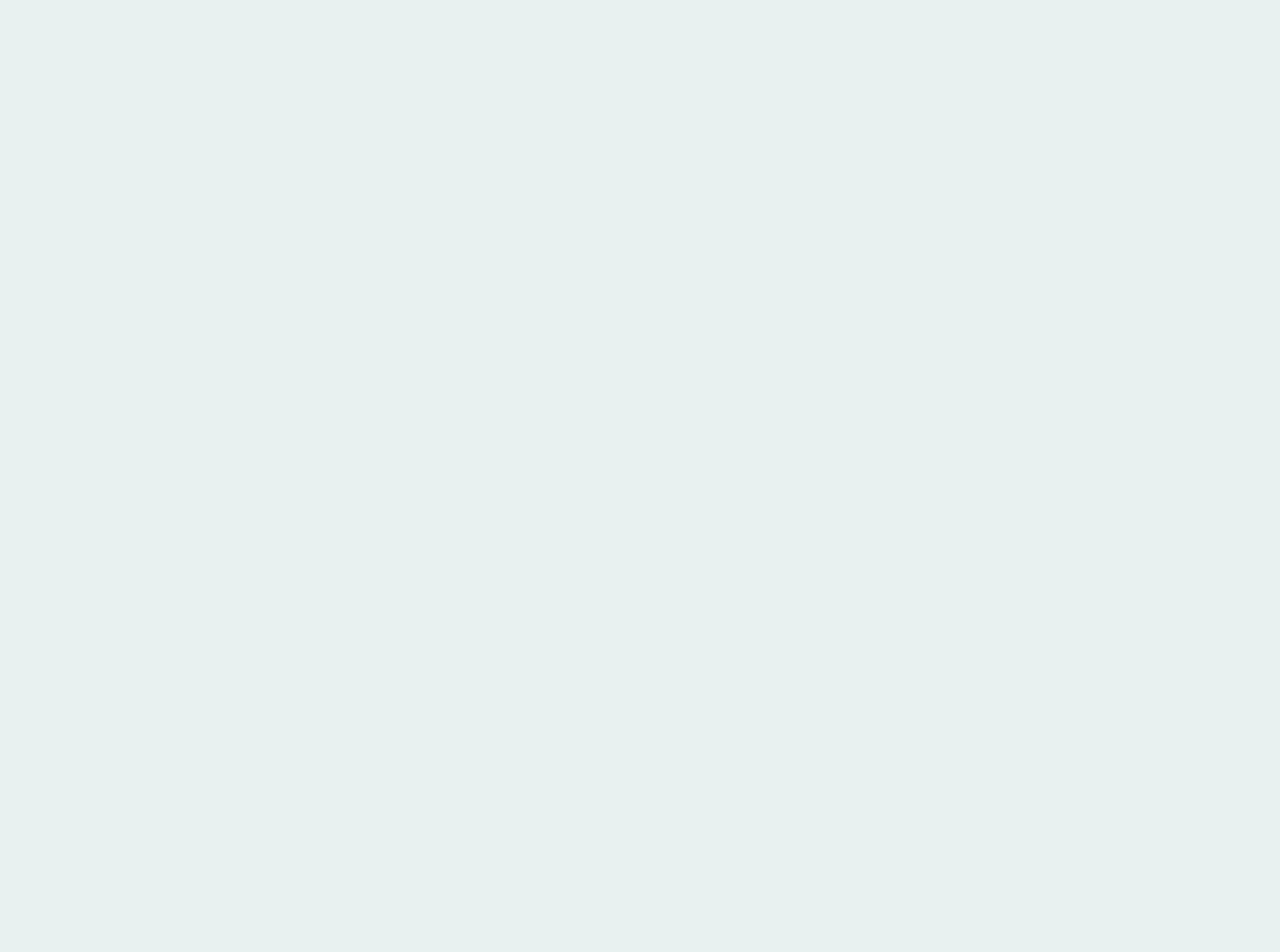
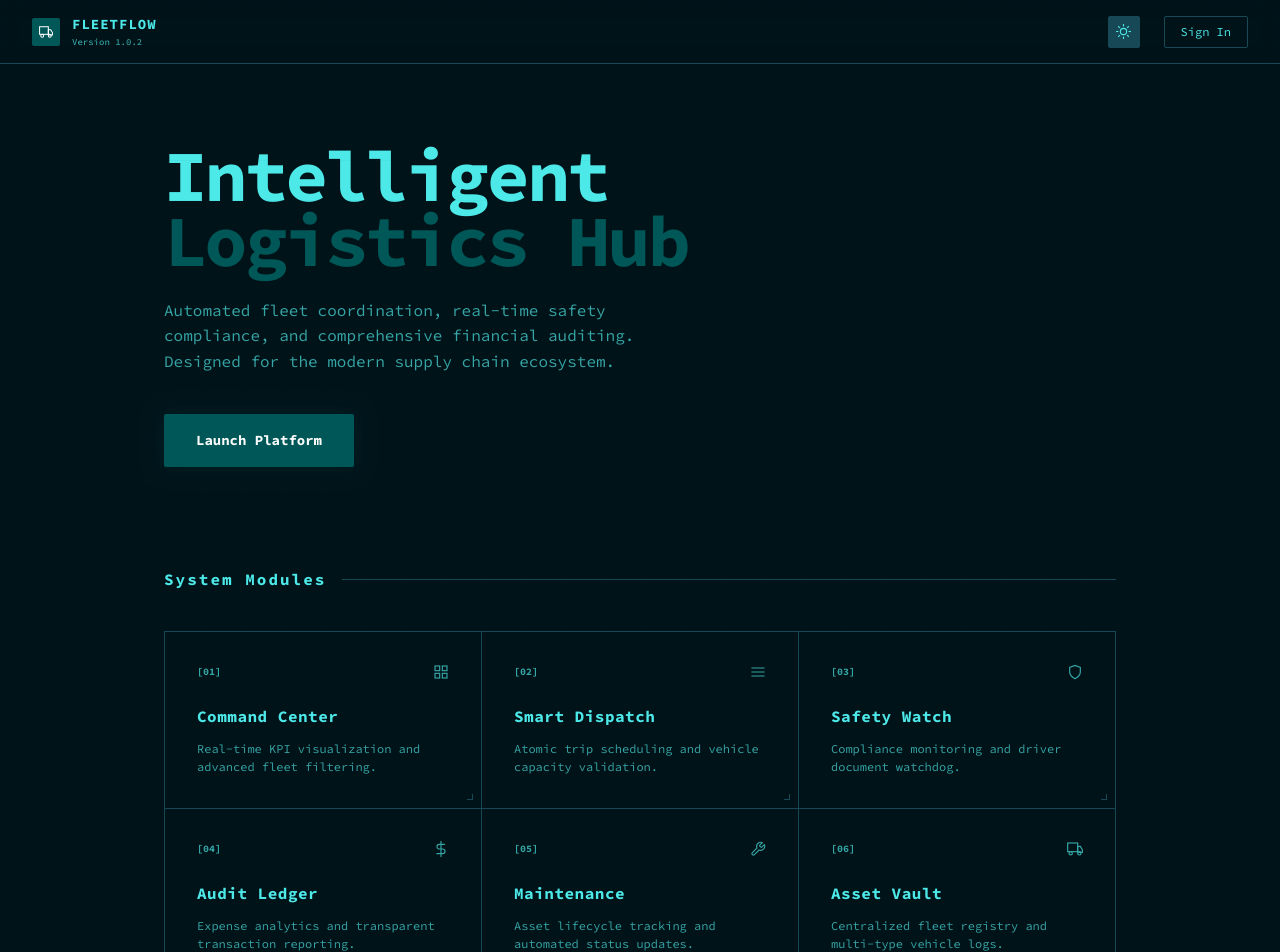
Before and after one commit to codebanditssss/fleetflow, a Next.js app: page / in a window 1280 px wide. Before the commit this address had no page. Shown: the top 952 px of the page. Before the commit the page ends 800 px from the top, so only its background shows below. Built offline with nearby package versions, Linux system fonts and the light colour scheme.

Commit message:
refine landing page with human-readable labels

```diff
--- a/app/page.tsx
+++ b/app/page.tsx
@@ -1,5 +1,204 @@
-import { redirect } from "next/navigation";
+"use client";
 
-export default function Home() {
-    redirect("/login");
+import Link from "next/link";
+import { useEffect, useState } from "react";
+import ThemeToggle from "@/components/ui/theme-toggle";
+import { IconVehicles, IconDashboard, IconSafety, IconFinance, IconTrips, IconWrench } from "@/components/dashboard/icons";
+
+export default function LandingPage() {
+    const [mounted, setMounted] = useState(false);
+
+    useEffect(() => { setMounted(true); }, []);
+
+    if (!mounted) return null;
+
+    return (
+        <div style={s.page}>
+            {/* Background HUD Lines */}
+            <div style={s.hudLines} />
+
+            <nav style={s.nav}>
+                <div style={s.logoGroup}>
+                    <div style={s.logoBox}><IconVehicles size={14} /></div>
+                    <div style={s.logoTextGroup}>
+                        <span style={s.logoText}>FLEETFLOW</span>
+                        <span style={s.logoSub}>Version 1.0.2</span>
+                    </div>
+                </div>
+                <div style={s.navRight}>
+                    <ThemeToggle />
+                    <Link href="/login" style={s.navLink}>Sign In</Link>
+                </div>
+            </nav>
+
+            <main style={s.main}>
+                {/* Hero HUD */}
+                <section style={s.hero}>
+                    <div style={s.heroContent}>
+                        <h1 style={s.title}>
+                            Intelligent <br />
+                            <span style={s.accent}>Logistics Hub</span>
+                        </h1>
+                        <p style={s.heroText}>
+                            Automated fleet coordination, real-time safety compliance,
+                            and comprehensive financial auditing. Designed for the
+                            modern supply chain ecosystem.
+                        </p>
+
+                        <div style={s.heroActions}>
+                            <Link href="/login" style={s.primaryBtn}>
+                                Launch Platform
+                            </Link>
+                        </div>
+                    </div>
+                </section>
+
+                {/* Modules Console */}
+                <section style={s.console}>
+                    <div style={s.consoleHeader}>
+                        <h2 style={s.consoleTitle}>System Modules</h2>
+                        <div style={s.consoleLine} />
+                    </div>
+
+                    <div style={s.moduleGrid}>
+                        <ModuleItem id="01" Icon={IconDashboard} title="Command Center" desc="Real-time KPI visualization and advanced fleet filtering." />
+                        <ModuleItem id="02" Icon={IconTrips} title="Smart Dispatch" desc="Atomic trip scheduling and vehicle capacity validation." />
+                        <ModuleItem id="03" Icon={IconSafety} title="Safety Watch" desc="Compliance monitoring and driver document watchdog." />
+                        <ModuleItem id="04" Icon={IconFinance} title="Audit Ledger" desc="Expense analytics and transparent transaction reporting." />
+                        <ModuleItem id="05" Icon={IconWrench} title="Maintenance" desc="Asset lifecycle tracking and automated status updates." />
+                        <ModuleItem id="06" Icon={IconVehicles} title="Asset Vault" desc="Centralized fleet registry and multi-type vehicle logs." />
+                    </div>
+                </section>
+            </main>
+
+            {/* Terminal Footer */}
+            <footer style={s.footer}>
+                <div style={s.footerContainer}>
+                    <span style={s.footerInfo}>FleetFlow System // Team Rocket // 2026</span>
+                    <span style={s.footerInfo}>Secure Session Active</span>
+                </div>
+            </footer>
+        </div>
+    );
 }
+
+function ModuleItem({ id, Icon, title, desc }: { id: string, Icon: any, title: string, desc: string }) {
+    return (
+        <div style={s.moduleCard}>
+            <div style={s.moduleTop}>
+                <span style={s.moduleId}>[{id}]</span>
+                <Icon size={16} />
+            </div>
+            <h3 style={s.moduleTitle}>{title}</h3>
+            <p style={s.moduleDesc}>{desc}</p>
+            <div style={s.moduleCorner} />
+        </div>
+    );
+}
+
+const s: Record<string, React.CSSProperties> = {
+    page: {
+        backgroundColor: "var(--background)",
+        minHeight: "100vh",
+        color: "var(--foreground)",
+        fontFamily: "'Source Code Pro', monospace",
+        overflowX: "hidden",
+        position: "relative",
+    },
+    hudLines: {
+        position: "fixed", top: 0, left: 0, right: 0, bottom: 0,
+        backgroundImage: "linear-gradient(var(--border) 1px, transparent 1px), linear-gradient(90deg, var(--border) 1px, transparent 1px)",
+        backgroundSize: "40px 40px",
+        opacity: 0.03,
+        pointerEvents: "none",
+    },
+    nav: {
+        height: "64px",
+        display: "flex", alignItems: "center", justifyContent: "space-between",
+        padding: "0 32px",
+        borderBottom: "1px solid var(--border)",
+        background: "rgba(var(--background-rgb), 0.5)",
+        backdropFilter: "blur(10px)",
+        zIndex: 50,
+    },
+    logoGroup: { display: "flex", alignItems: "center", gap: "12px" },
+    logoBox: {
+        width: "28px", height: "28px",
+        backgroundColor: "var(--primary)",
+        color: "var(--primary-foreground)",
+        display: "flex", alignItems: "center", justifyContent: "center",
+        borderRadius: "2px",
+    },
+    logoTextGroup: { display: "flex", flexDirection: "column" },
+    logoText: { fontSize: "14px", fontWeight: 700, letterSpacing: "1px" },
+    logoSub: { fontSize: "9px", color: "var(--muted-foreground)", fontWeight: 500 },
+    navRight: { display: "flex", alignItems: "center", gap: "24px" },
+    navLink: {
+        fontSize: "12px", color: "var(--foreground)", textDecoration: "none",
+        border: "1px solid var(--border)", padding: "6px 16px", borderRadius: "var(--radius)"
+    },
+
+    main: { maxWidth: "1000px", margin: "0 auto", padding: "80px 24px" },
+
+    hero: { marginBottom: "100px" },
+    heroContent: { maxWidth: "700px" },
+    title: {
+        fontSize: "clamp(48px, 8vw, 72px)",
+        fontWeight: 800,
+        lineHeight: "0.9",
+        letterSpacing: "-0.04em",
+        marginBottom: "24px",
+    },
+    accent: { color: "var(--primary)" },
+    heroText: {
+        fontSize: "16px",
+        color: "var(--muted-foreground)",
+        maxWidth: "520px",
+        lineHeight: "1.6",
+        marginBottom: "40px"
+    },
+    heroActions: { display: "flex", alignItems: "center", gap: "24px" },
+    primaryBtn: {
+        backgroundColor: "var(--primary)",
+        color: "var(--primary-foreground)",
+        padding: "16px 32px",
+        borderRadius: "var(--radius)",
+        fontSize: "14px",
+        fontWeight: 700,
+        textDecoration: "none",
+        boxShadow: "0 0 20px color-mix(in oklch, var(--primary) 20%, transparent)",
+    },
+
+    console: {},
+    consoleHeader: { display: "flex", alignItems: "center", gap: "16px", marginBottom: "40px" },
+    consoleTitle: { fontSize: "16px", fontWeight: 700, letterSpacing: "2px" },
+    consoleLine: { flex: 1, height: "1px", backgroundColor: "var(--border)" },
+
+    moduleGrid: {
+        display: "grid",
+        gridTemplateColumns: "repeat(auto-fit, minmax(280px, 1fr))",
+        gap: "1px",
+        backgroundColor: "var(--border)",
+        border: "1px solid var(--border)",
+    },
+    moduleCard: {
+        padding: "32px",
+        backgroundColor: "var(--background)",
+        position: "relative",
+    },
+    moduleTop: { display: "flex", justifyContent: "space-between", marginBottom: "24px", color: "var(--muted-foreground)" },
+    moduleId: { fontSize: "10px", fontWeight: 700 },
+    moduleTitle: { fontSize: "16px", fontWeight: 700, marginBottom: "12px", letterSpacing: "0.5px" },
+    moduleDesc: { fontSize: "12px", color: "var(--muted-foreground)", lineHeight: "1.5" },
+    moduleCorner: {
+        position: "absolute", bottom: "8px", right: "8px",
+        width: "6px", height: "6px", borderRight: "1px solid var(--border)", borderBottom: "1px solid var(--border)"
+    },
+
+    footer: {
+        borderTop: "1px solid var(--border)",
+        padding: "24px 32px",
+    },
+    footerContainer: { display: "flex", justifyContent: "space-between", alignItems: "center" },
+    footerInfo: { fontSize: "10px", color: "var(--muted-foreground)", letterSpacing: "1px" },
+};
```
